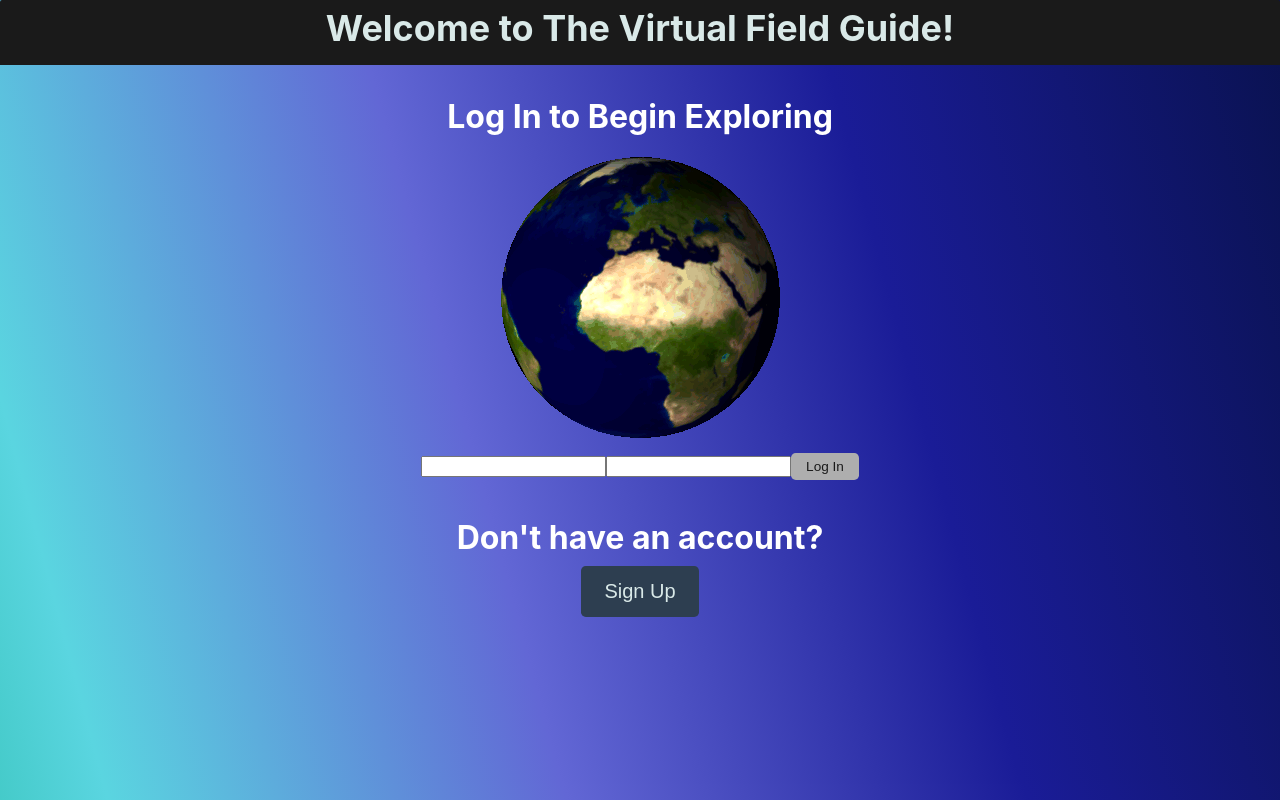
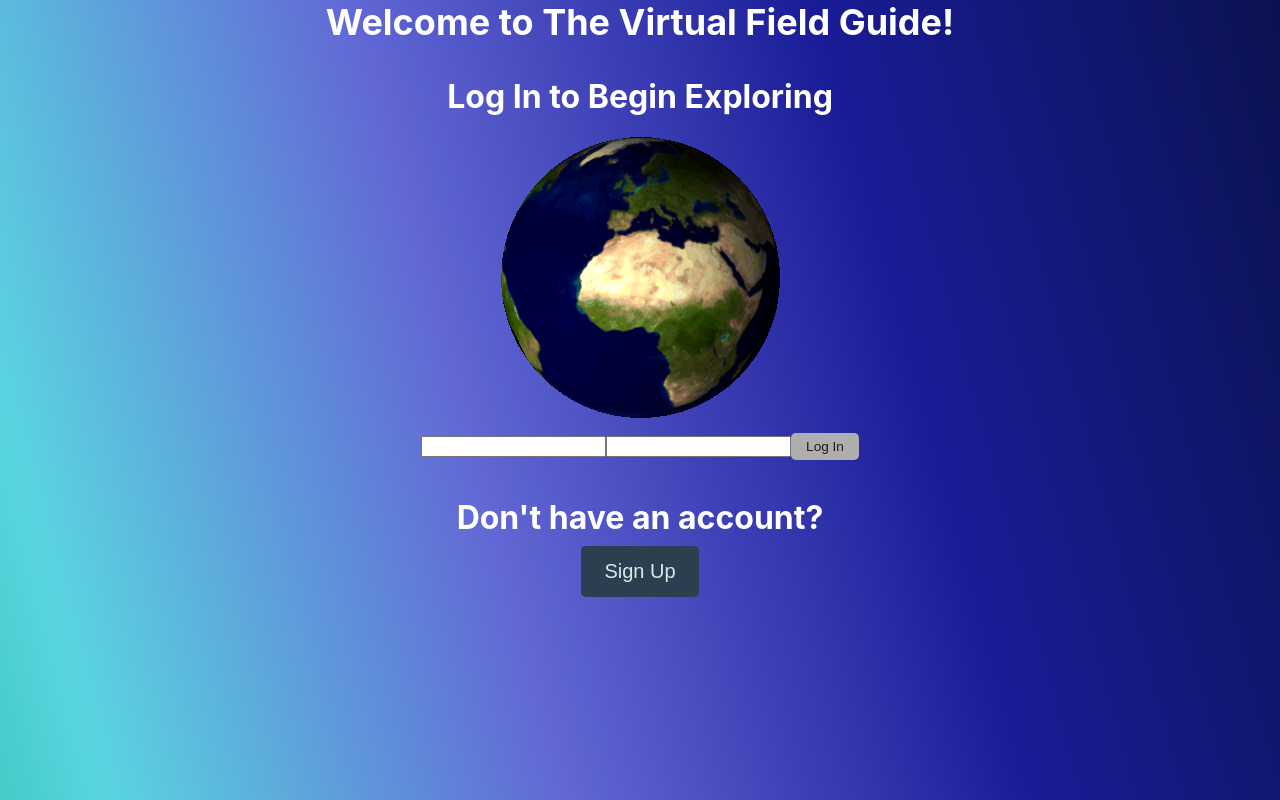
Before and after one commit to leahanders820/Virtual-Field-Guide-Redone, a React (Vite) app in the folder client/: page / in a window 1280 px wide. Built offline with nearby package versions, Linux system fonts and the light colour scheme; no server answers.

Commit message:
some styling changes

```diff
--- a/client/src/pages/Home.jsx
+++ b/client/src/pages/Home.jsx
@@ -5,7 +5,7 @@ import earth from "../assets/rotatingearthteal.gif";
 import darkearth from "../assets/rotatingearth.gif";
 
 const Home = () => {
-  const { loading, data } = useQuery(QUERY_USERS, {
+  const { data } = useQuery(QUERY_USERS, {
     fetchPolicy: "no-cache",
   });
 
@@ -13,7 +13,7 @@ const Home = () => {
 
   return (
     <div className="card bg-primary text-white card-rounded w-50">
-      <div className="card-header bg-dark text-center">
+      <div className="text-center">
         <h1>Welcome to The Virtual Field Guide!</h1>
       </div>
       <div className="card-body m-5 text-center">
```
